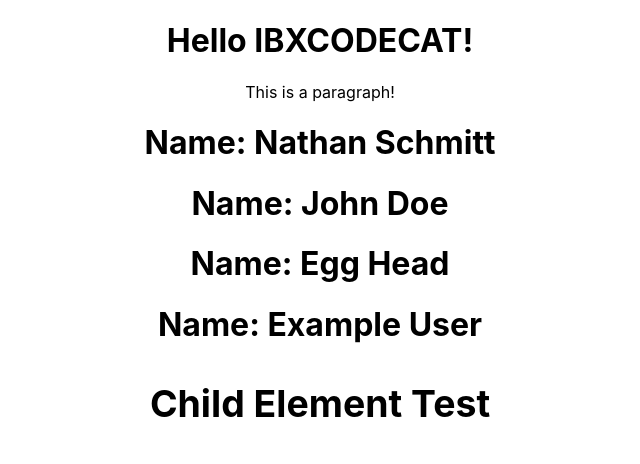
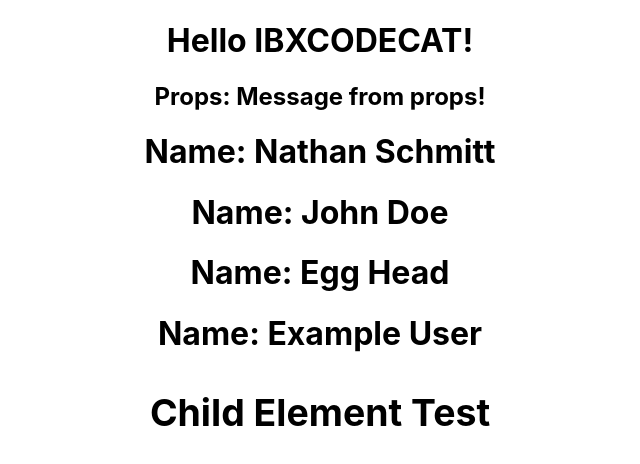
Before and after one commit to IBXCODECAT/hello-react, a React (Create React App) app: page / in a window 1280 px wide. Shown: the top 464 px of the page, without its empty margins (320-960 px from the left). Built offline with nearby package versions, Linux system fonts and the light colour scheme.

Commit message:
Class based props

```diff
--- a/src/App.js
+++ b/src/App.js
@@ -11,7 +11,8 @@ function App() {
   return (
     <div className="App">
       <Hello />
-      <Message />
+      <Message messagecontent="Message from props!"/>
+
       <Profile fname="Nathan" lname="Schmitt"/>
       <Profile fname="John" lname="Doe"/>
       <Profile fname="Egg" lname="Head"/>
--- a/src/components/Message.js
+++ b/src/components/Message.js
@@ -7,7 +7,7 @@ class Message extends Component
     render()
     {
         // Return JSX
-        return <p>This is a paragraph!</p>;
+        return <h2>Props: {this.props.messagecontent}</h2>;
     }
 }
 
```
